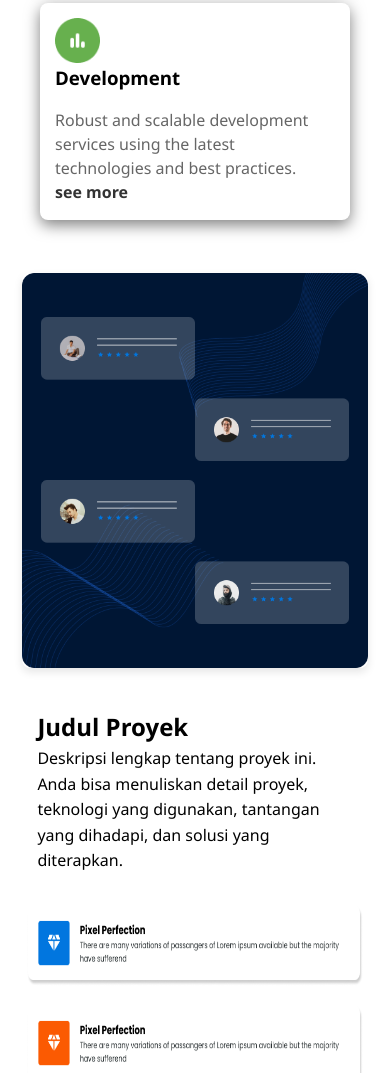
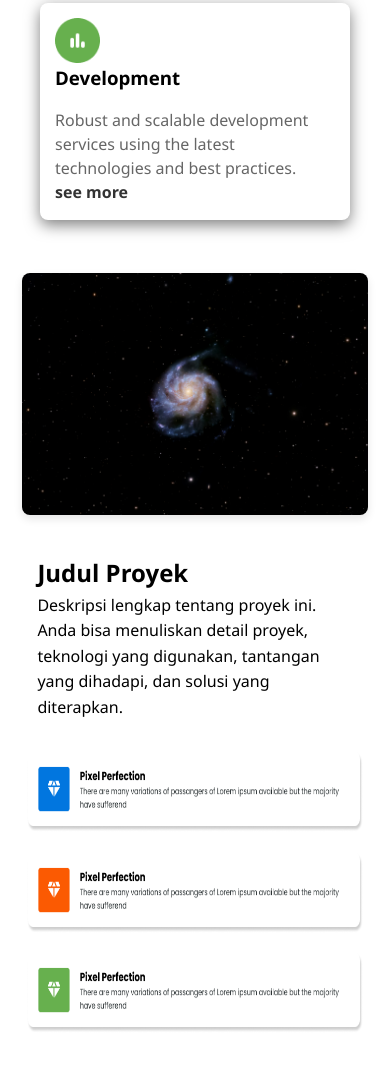
Before and after one commit to ubaycodes/DKF-Chicken, a website built with Vite: page index.html in a window 390 px wide. Shown: the part 1340-2413 px from the top of the page. Built offline with nearby package versions, Linux system fonts and the light colour scheme.

Commit message:
test img yang hilang jika dimobile

```diff
--- a/index.html
+++ b/index.html
@@ -153,7 +153,7 @@
           <div class="portfolio-layout">
             <!-- Gambar utama di kiri -->
             <div class="main-image">
-              <img src="/public/img-12.png" alt="Proyek Utama" />
+              <img src="public/test-1.jpg" alt="Proyek Utama" />
             </div>
 
             <!-- Konten kanan (deskripsi + thumbnail) -->
```
Also changed, not shown: public/test-1.jpg (added).
